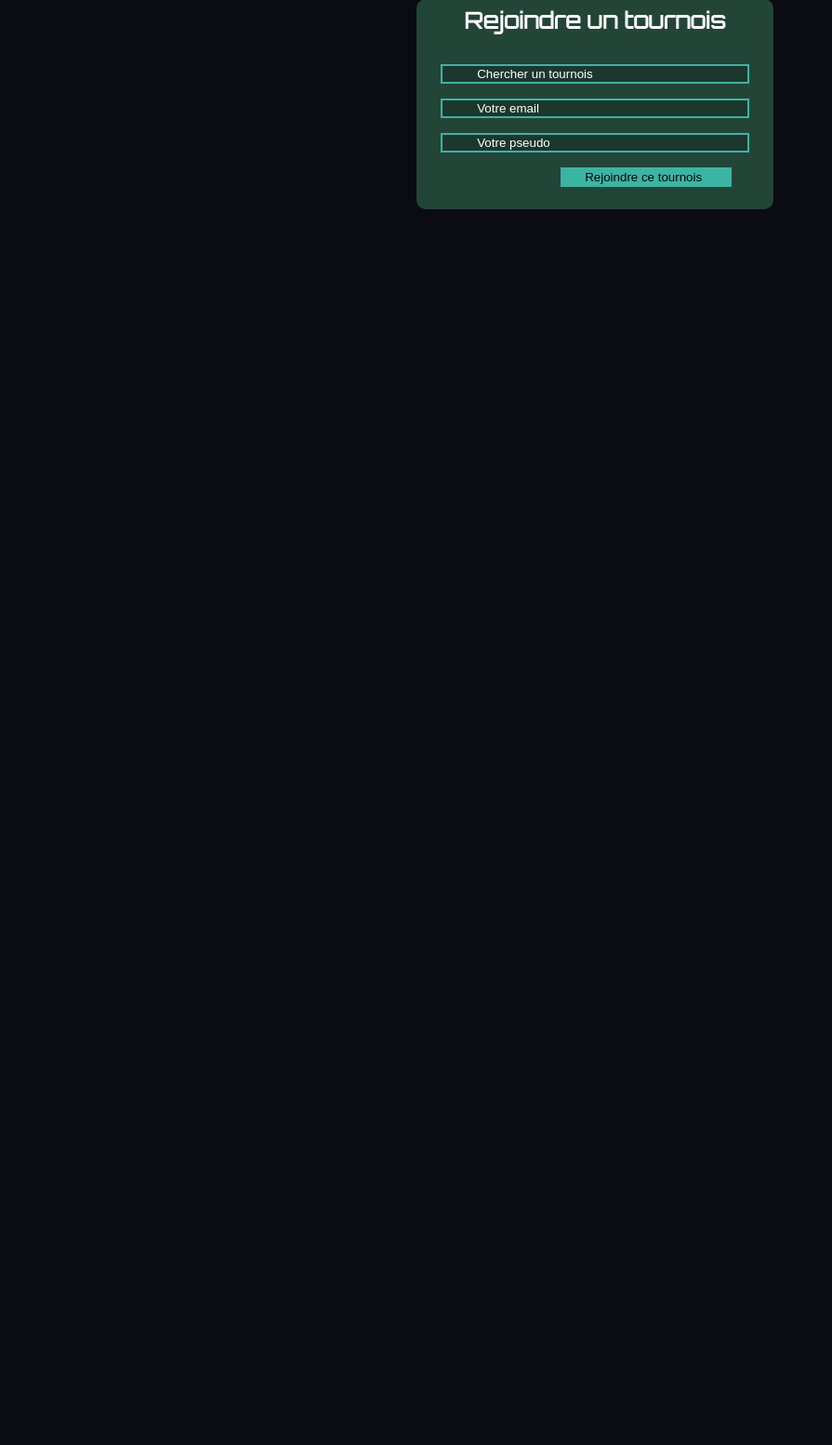
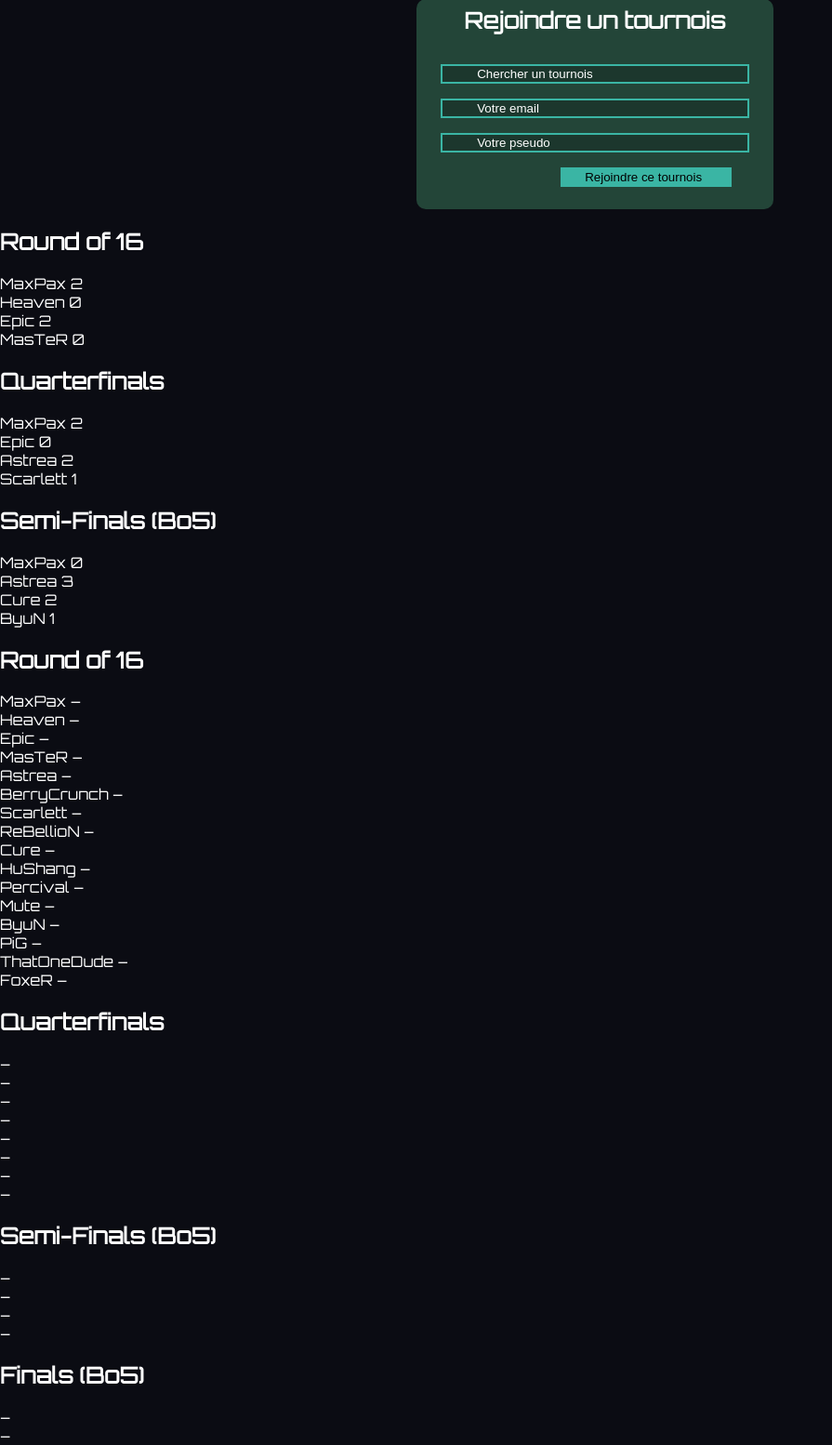
Before and after one commit to ZugastiKevin/PHP---Stellarleague, a PHP site: page / in a window 1280 px wide. Shown: the part 170-1724 px from the top of the page at 93% size, without its empty margins (0-895 px from the left). Before the commit the page ends 395 px from the top, so only its background shows below. Run offline with PHP 8.4, Linux system fonts and the light colour scheme; style sheets or scripts are compiled from the project's sources; some libraries are stand-ins or nearby versions.

Commit message:
brackets

```diff
--- a/assets/scss/base/_base.scss
+++ b/assets/scss/base/_base.scss
@@ -21,12 +21,10 @@ img {
     object-fit: cover;
 }
 
-h1 {
+h1, h2, p, span {
     color: white;
 }
-p{
-    color: red;
-}
+
 ul {
     list-style: none;
     padding-left: 0px;
--- a/index.php
+++ b/index.php
@@ -20,5 +20,188 @@
             </form>
         </div>
     </main>
+    <!-- container général des brackets -->
+<div class="bracket">
+
+  <!-- Round of 16 -->
+  <div class="round round-16">
+    <h2>Round of 16</h2>
+
+    <!-- Match 1 -->
+    <div class="match">
+      <div class="team team--winner">
+        <span class="flag flag-denmark"></span>
+        <span class="name">MaxPax</span>
+        <span class="score">2</span>
+      </div>
+      <div class="team">
+        <span class="flag flag-usa"></span>
+        <span class="name">Heaven</span>
+        <span class="score">0</span>
+      </div>
+    </div>
+
+    <!-- Match 2 -->
+    <div class="match">
+      <div class="team team--winner">
+        <span class="flag flag-usa"></span>
+        <span class="name">Epic</span>
+        <span class="score">2</span>
+      </div>
+      <div class="team">
+        <span class="flag flag-brazil"></span>
+        <span class="name">MasTeR</span>
+        <span class="score">0</span>
+      </div>
+    </div>
+
+    <!-- ... Les autres matchs du Round of 16 ... -->
+  </div>
+
+
+  <!-- Quarterfinals -->
+  <div class="round quarterfinals">
+    <h2>Quarterfinals</h2>
+
+    <!-- Match 1 -->
+    <div class="match">
+      <div class="team team--winner">
+        <span class="flag flag-denmark"></span>
+        <span class="name">MaxPax</span>
+        <span class="score">2</span>
+      </div>
+      <div class="team">
+        <span class="flag flag-usa"></span>
+        <span class="name">Epic</span>
+        <span class="score">0</span>
+      </div>
+    </div>
+
+    <!-- Match 2 -->
+    <div class="match">
+      <div class="team team--winner">
+        <span class="flag flag-usa"></span>
+        <span class="name">Astrea</span>
+        <span class="score">2</span>
+      </div>
+      <div class="team">
+        <span class="flag flag-canada"></span>
+        <span class="name">Scarlett</span>
+        <span class="score">1</span>
+      </div>
+    </div>
+
+    <!-- ... Les autres matchs des Quarts ... -->
+  </div>
+
+
+  <!-- Semi-Finals (Bo5) -->
+  <div class="round semifinals">
+    <h2>Semi-Finals (Bo5)</h2>
+
+    <!-- Match 1 -->
+    <div class="match">
+      <div class="team team--winner">
+        <span class="flag flag-denmark"></span>
+        <span class="name">MaxPax</span>
+        <span class="score">0</span>
+      </div>
+      <div class="team team--winner">
+        <span class="flag flag-usa"></span>
+        <span class="name">Astrea</span>
+        <span class="score">3</span>
+      </div>
+    </div>
+
+    <!-- Match 2 -->
+    <div class="match">
+      <div class="team team--winner">
+        <span class="flag flag-korea"></span>
+        <span class="name">Cure</span>
+        <span class="score">2</span>
+      </div>
+      <div class="team">
+        <span class="flag flag-usa"></span>
+        <span class="name">ByuN</span>
+        <span class="score">1</span>
+      </div>
+    </div>
+  </div>
+
+<?php
+// Exemple de tableau initial de joueurs (id, pseudo)
+$players = [
+    ['id'=>1,  'pseudo'=>'MaxPax'],
+    ['id'=>2,  'pseudo'=>'Heaven'],
+    ['id'=>3,  'pseudo'=>'Epic'],
+    ['id'=>4,  'pseudo'=>'MasTeR'],
+    ['id'=>5,  'pseudo'=>'Astrea'],
+    ['id'=>6,  'pseudo'=>'BerryCrunch'],
+    ['id'=>7,  'pseudo'=>'Scarlett'],
+    ['id'=>8,  'pseudo'=>'ReBellioN'],
+    ['id'=>9,  'pseudo'=>'Cure'],
+    ['id'=>10, 'pseudo'=>'HuShang'],
+    ['id'=>11, 'pseudo'=>'Percival'],
+    ['id'=>12, 'pseudo'=>'Mute'],
+    ['id'=>13, 'pseudo'=>'ByuN'],
+    ['id'=>14, 'pseudo'=>'PiG'],
+    ['id'=>15, 'pseudo'=>'ThatOneDude'],
+    ['id'=>16, 'pseudo'=>'FoxeR'],
+];
+
+// Nombre de joueurs
+$J = count($players);
+// Nombre de tours (rounds) nécessaires
+$R = (int) ceil(log($J, 2));
+// On initialise les paires pour le round 1
+$currentRoundPlayers = $players;
+?>
+
+<div class="bracket">
+
+  <?php for ($round = 1; $round <= $R; $round++) :
+        // Titres selon le tour
+        $roundNames = [
+          1      => 'Round of ' . $J,
+          2      => 'Quarterfinals',
+          $R-1   => 'Semi-Finals (Bo5)',
+          $R     => 'Finals (Bo5)',
+        ];
+        $title = $roundNames[$round] ?? "Round $round";
+        $matchCount = count($currentRoundPlayers) / 2;
+  ?>
+    <div class="round round-<?= $round ?>">
+      <h2><?= $title ?></h2>
+
+      <?php for ($m = 0; $m < $matchCount; $m++) :
+          $p1 = $currentRoundPlayers[$m*2];
+          $p2 = $currentRoundPlayers[$m*2 + 1];
+      ?>
+        <div class="match">
+          <div class="team team--placeholder">
+            <span class="name"><?= htmlspecialchars($p1['pseudo']) ?></span>
+            <span class="score">–</span>
+          </div>
+          <div class="team team--placeholder">
+            <span class="name"><?= htmlspecialchars($p2['pseudo']) ?></span>
+            <span class="score">–</span>
+          </div>
+        </div>
+      <?php endfor; ?>
+    </div>
+
+    <?php
+      // Prépare les vainqueurs (vide d'abord) pour le tour suivant
+      $nextRoundPlayers = array_fill(0, $matchCount, [
+        'id'     => null,
+        'pseudo' => ''
+      ]);
+      $currentRoundPlayers = $nextRoundPlayers;
+    ?>
+
+  <?php endfor; ?>
+
+</div>
+
 
 </body>
```
